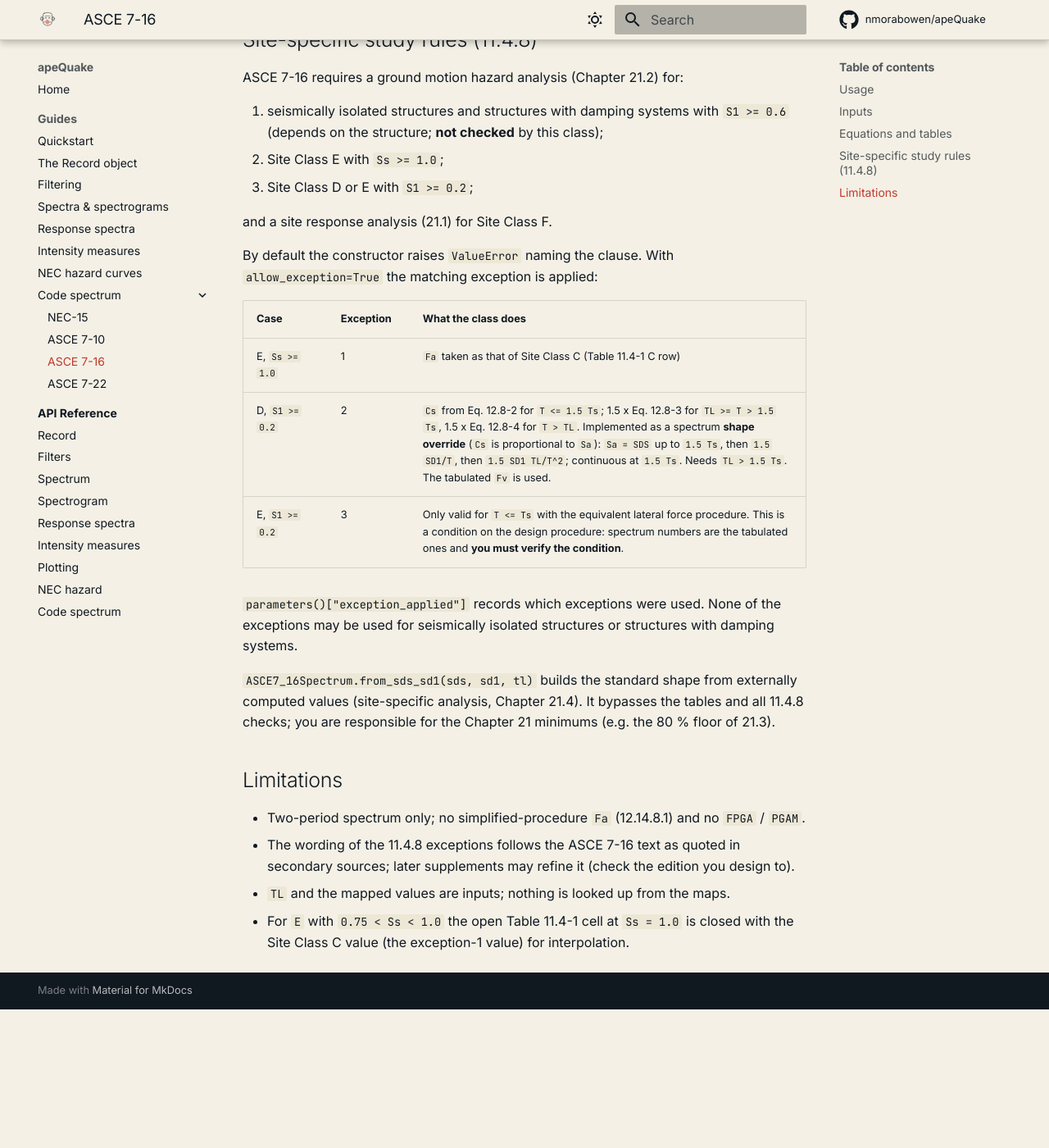
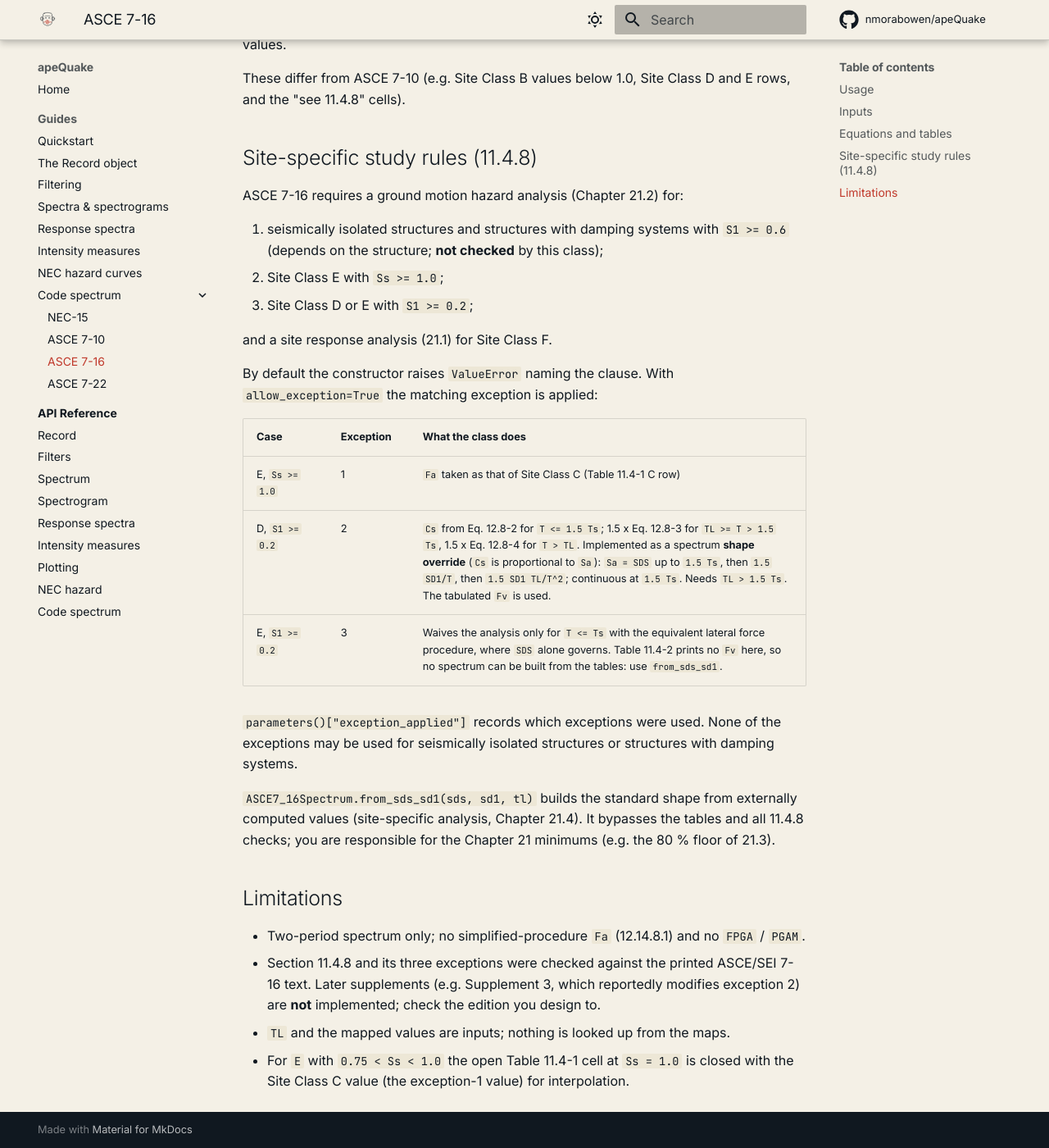
Before and after one commit to nmorabowen/apeQuake, an MkDocs documentation site: the page built from docs/guides/code-spectrum-asce7-16.md, in a window 1280 px wide and 1400 px high, scrolled down 2246 px. Shown: the whole window at 82% size. Built offline with MkDocs 1.6.1 and Material for MkDocs 9.7.7, drawn with Linux system fonts in a browser that asks for light colours; comment, search, counter and statistics services are not loaded; before the commit the page ends 3477 px from its top, so only the background shows below that; some of the changed text lies outside the part shown.

Commit message:
ASCE 7-16: verify tables against the printed standard; no Fv for Site Class E above S1 = 0.1
Tables 11.4-1/11.4-2 and the 11.4.8 triggers/exceptions were checked against
ASCE/SEI 7-16 itself. Every tabulated cell matched, but the Fv row for Site
Class E carried values (3.3, 2.8, 2.4, 2.2, 2.0) taken from a secondary guide;
the standard prints 'See Section 11.4.8' there. Those now raise and point to
from_sds_sd1.

Co-Authored-By: Claude Sonnet 5.5 <noreply@anthropic.com>

```diff
--- a/docs/guides/code-spectrum-asce7-16.md
+++ b/docs/guides/code-spectrum-asce7-16.md
@@ -60,7 +60,8 @@ Table 11.4-1, `Fa`:
 | D | 1.6 | 1.4 | 1.2 | 1.1 | 1.0 | 1.0 |
 | E | 2.4 | 1.7 | 1.3 | see 11.4.8 | see 11.4.8 | see 11.4.8 |
 
-Table 11.4-2, `Fv` (D and E cells for `S1 >= 0.2` are flagged "see 11.4.8"):
+Table 11.4-2, `Fv` (D cells for `S1 >= 0.2` carry footnote a: see 11.4.8; the
+E row prints a value only for `S1 <= 0.1`):
 
 | Site class | S1 <= 0.1 | 0.2 | 0.3 | 0.4 | 0.5 | >= 0.6 |
 |---|---|---|---|---|---|---|
@@ -68,7 +69,12 @@ Table 11.4-2, `Fv` (D and E cells for `S1 >= 0.2` are flagged "see 11.4.8"):
 | B | 0.8 | 0.8 | 0.8 | 0.8 | 0.8 | 0.8 |
 | C | 1.5 | 1.5 | 1.5 | 1.5 | 1.5 | 1.4 |
 | D | 2.4 | 2.2 | 2.0 | 1.9 | 1.8 | 1.7 |
-| E | 4.2 | 3.3 | 2.8 | 2.4 | 2.2 | 2.0 |
+| E | 4.2 | see 11.4.8 | see 11.4.8 | see 11.4.8 | see 11.4.8 | see 11.4.8 |
+
+Both tables were checked cell by cell against the printed ASCE/SEI 7-16 (p. 84).
+Where the standard prints "see 11.4.8" there is **no value**, so Site Class E
+with `S1 > 0.1` raises `ValueError` (even with `allow_exception=True`): use
+`from_sds_sd1` with the site-specific values.
 
 These differ from ASCE 7-10 (e.g. Site Class B values below 1.0, Site Class D
 and E rows, and the "see 11.4.8" cells).
@@ -91,7 +97,7 @@ By default the constructor raises `ValueError` naming the clause. With
 |---|---|---|
 | E, `Ss >= 1.0` | 1 | `Fa` taken as that of Site Class C (Table 11.4-1 C row) |
 | D, `S1 >= 0.2` | 2 | `Cs` from Eq. 12.8-2 for `T <= 1.5 Ts`; 1.5 x Eq. 12.8-3 for `TL >= T > 1.5 Ts`, 1.5 x Eq. 12.8-4 for `T > TL`. Implemented as a spectrum **shape override** (`Cs` is proportional to `Sa`): `Sa = SDS` up to `1.5 Ts`, then `1.5 SD1/T`, then `1.5 SD1 TL/T^2`; continuous at `1.5 Ts`. Needs `TL > 1.5 Ts`. The tabulated `Fv` is used. |
-| E, `S1 >= 0.2` | 3 | Only valid for `T <= Ts` with the equivalent lateral force procedure. This is a condition on the design procedure: spectrum numbers are the tabulated ones and **you must verify the condition**. |
+| E, `S1 >= 0.2` | 3 | Waives the analysis only for `T <= Ts` with the equivalent lateral force procedure, where `SDS` alone governs. Table 11.4-2 prints no `Fv` here, so no spectrum can be built from the tables: use `from_sds_sd1`. |
 
 `parameters()["exception_applied"]` records which exceptions were used.
 None of the exceptions may be used for seismically isolated structures or
@@ -106,9 +112,9 @@ minimums (e.g. the 80 % floor of 21.3).
 
 - Two-period spectrum only; no simplified-procedure `Fa` (12.14.8.1) and no
   `FPGA` / `PGAM`.
-- The wording of the 11.4.8 exceptions follows the ASCE 7-16 text as quoted in
-  secondary sources; later supplements may refine it (check the edition you
-  design to).
+- Section 11.4.8 and its three exceptions were checked against the printed
+  ASCE/SEI 7-16 text. Later supplements (e.g. Supplement 3, which reportedly
+  modifies exception 2) are **not** implemented; check the edition you design to.
 - `TL` and the mapped values are inputs; nothing is looked up from the maps.
 - For `E` with `0.75 < Ss < 1.0` the open Table 11.4-1 cell at `Ss = 1.0` is
   closed with the Site Class C value (the exception-1 value) for interpolation.
```
Also changed, not shown: 2 other files.
